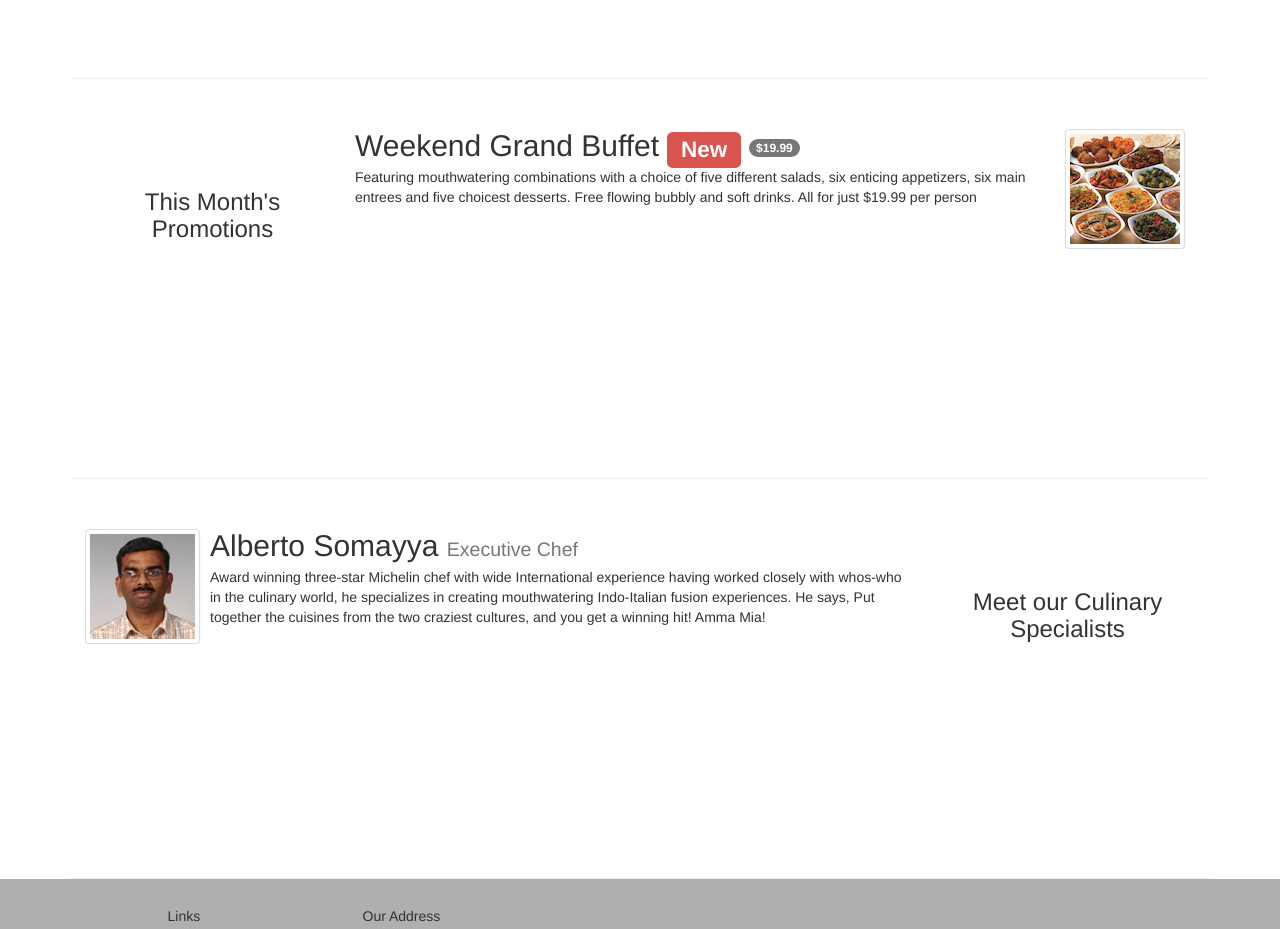
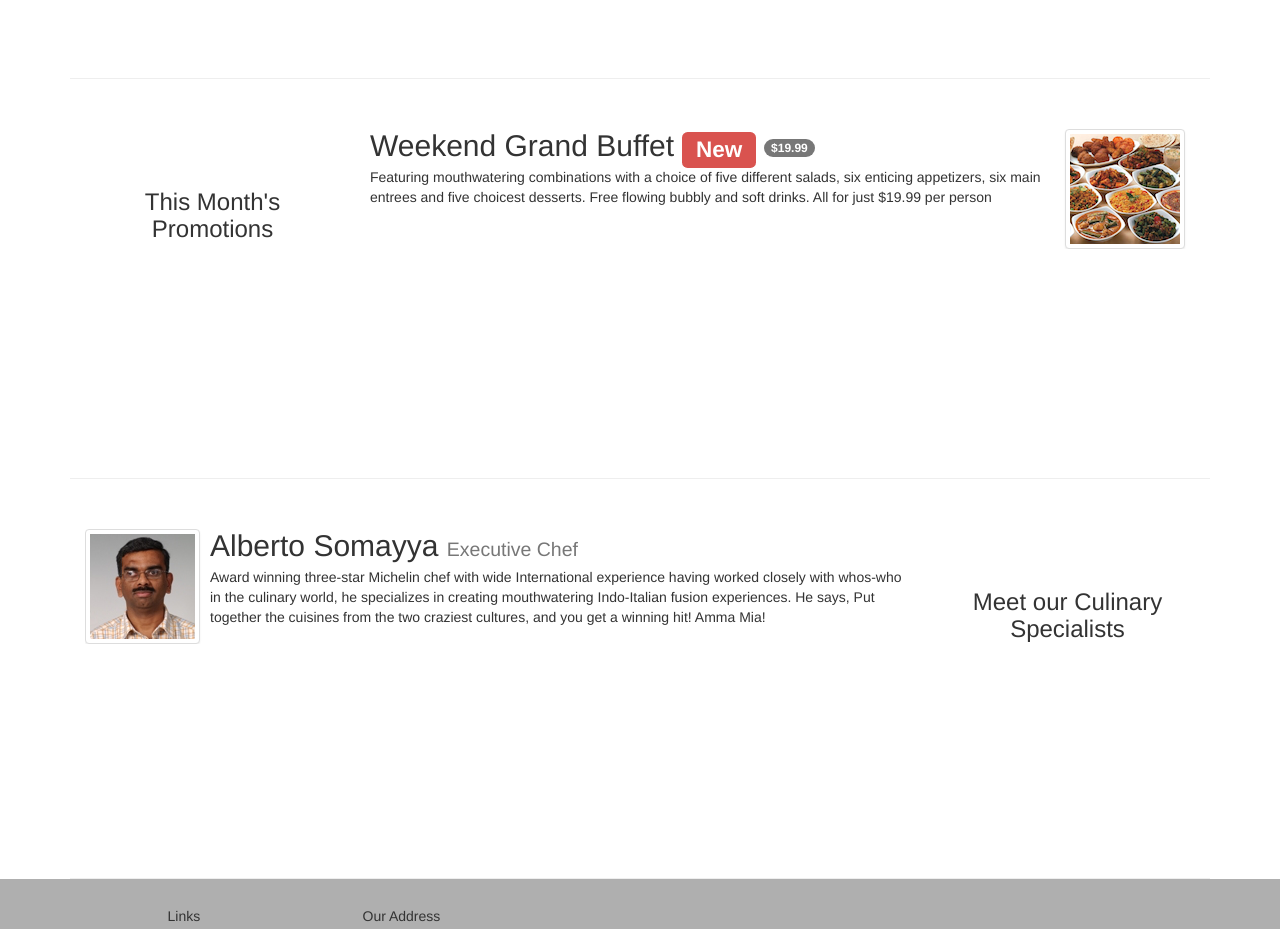
Before and after one commit to VladimirDeminenko/0300.-Front-End-Javascript-Frameworks-AngularJS-Overview, a website: page app/index.html in a window 1280 px wide. Shown: the part 780-1709 px from the top of the page. Drawn offline with nearby package versions, Linux system fonts and the light colour scheme; some packages are replaced by stand-ins of ours.

Commit message:
Week 3, Lesson 5, Assignment 3: Single Page Application (fix bugs)

```diff
--- a/app/views/home.html
+++ b/app/views/home.html
@@ -28,7 +28,8 @@
       <p style="padding:20px;"></p>
       <h3 align=center>This Month's Promotions</h3>
     </div>
-    <ul class="media-list tab-pane fade in active col-xs-12 col-sm-9">
+    <div class="col-xs-12 col-sm-9">
+      <ul class="media-list tab-pane fade in active">
         <li class="media" ng-repeat="dish in promotions">
           <div class="media-body">
             <h2 class="media-heading">{{dish.name}}
@@ -42,6 +43,7 @@
           </div>
         </li>
       </ul>
+    </div>
   </div>
 
   <div class="row row-content">
```
Lines whose indentation alone changed are shown as unchanged.
